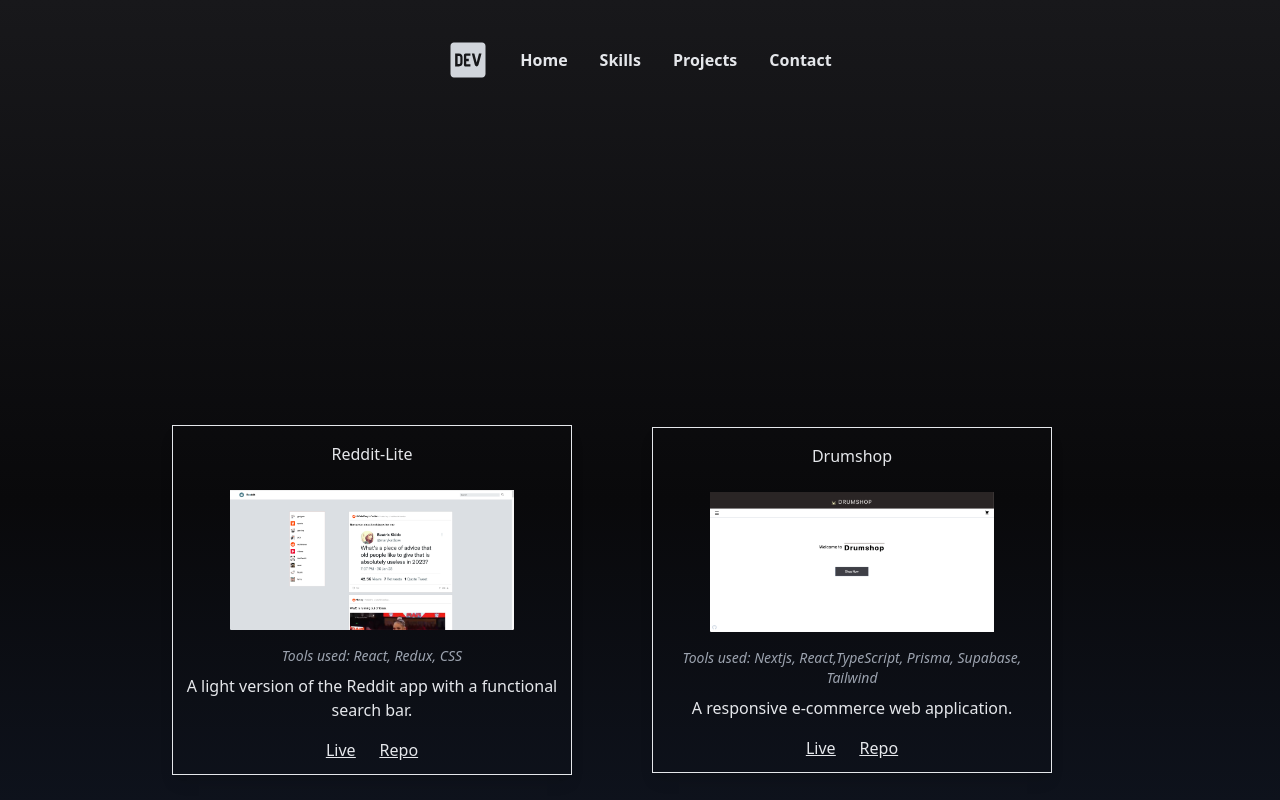
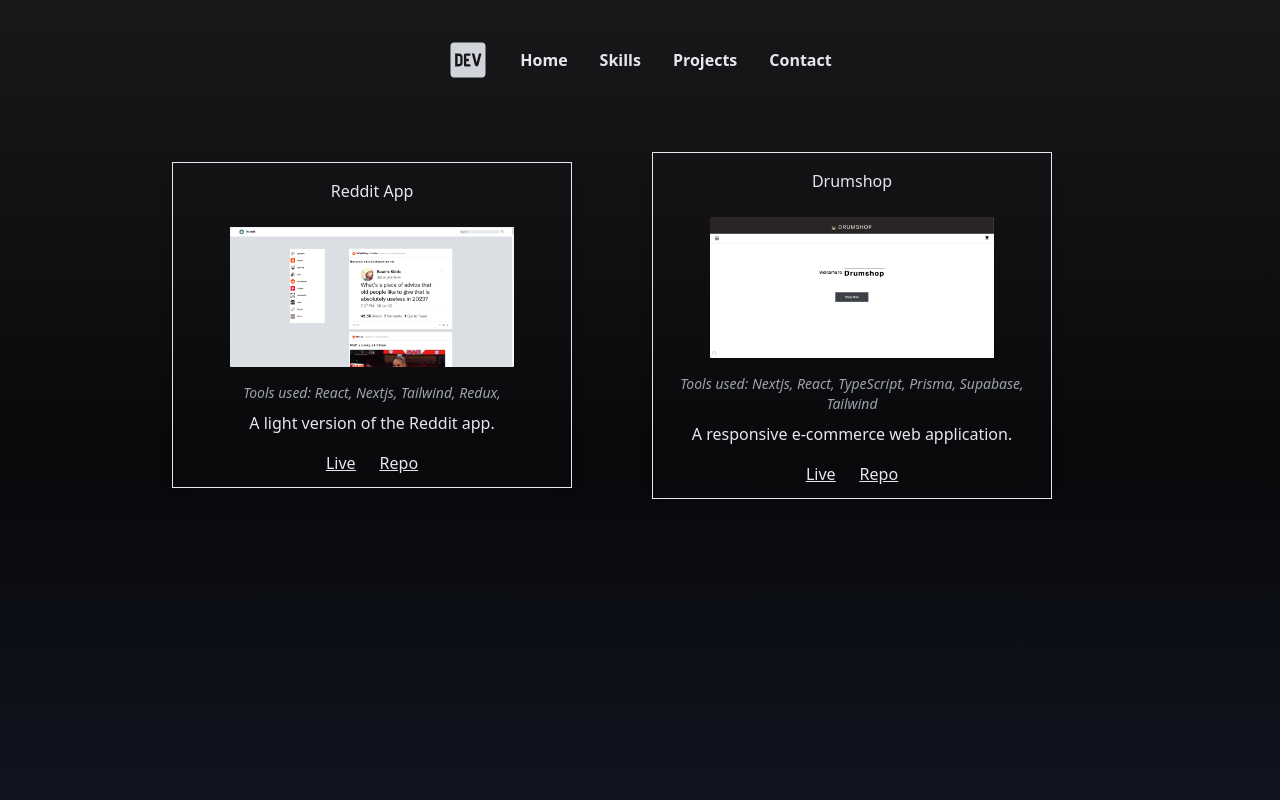
Before and after one commit to jonword/dev-personal, a Next.js app: page /projects in a window 1280 px wide. Shown: the top 800 px of the page. Built offline with nearby package versions, Linux system fonts and the light colour scheme.

Commit message:
update project info reddit

```diff
--- a/app/contact/page.tsx
+++ b/app/contact/page.tsx
@@ -3,22 +3,18 @@
 
 const Contact = () => {
   return (
-    <div
-      className="flex h-screen w-full flex-col items-center justify-center p-4"
-      id="contact"
-    >
-      <h1 className="pb-4 text-center text-3xl text-white">Contact</h1>
+    <div className="flex min-h-screen w-full flex-col p-24" id="contact">
+      <h1 className="pb-4 text-3xl text-white">Contact</h1>
       <Socials />
       <form
         name="Contact"
         method="POST"
-        className="flex  w-full max-w-[600px] flex-col"
+        className="flex w-full max-w-[600px] flex-col"
       >
-        {/* Netlify */}
         <input type="hidden" name="form-name" value="Contact" />
 
         <div className="">
-          <p className="pb-8 text-white"></p>
+          <p className="pb-6 text-white"></p>
         </div>
         <input type="text" placeholder="Name" name="name" className="p-2" />
         <input
--- a/app/page.tsx
+++ b/app/page.tsx
@@ -3,22 +3,19 @@
 
 export default function Home() {
   return (
-    <main className="h-screen w-full">
-      {/* CONTAINER */}
-      <div className="mx-auto flex h-full max-w-[1000px] flex-col justify-center px-8">
+    <div className="mx-auto flex min-h-screen max-w-[1000px] flex-col p-24">
       <p className="text-gray-300">Hey, my name is</p>
-        <h1 className="text-4xl font-bold md:text-7xl text-slate-400">
+      <h1 className="text-5xl font-bold md:text-7xl text-slate-400">
         Jonathan Word
       </h1>
-        <h2 className="shrink text-2xl font-bold md:text-7xl text-sky-400/40">
+      <h2 className="shrink text-3xl font-bold md:text-7xl text-sky-400/40">
         {"I'm"} a Software Developer.
       </h2>
-        <p className="max-w-[700px] shrink flex-wrap py-4 text-gray-300">
-          {"I'm"} a self taught software developer with a passion and focus on
-          the frontend of web appllications.
+      <p className="max-w-[700px] shrink flex-wrap py-3 text-gray-300">
+        {"I'm"} a self taught software developer with a passion and focus on the
+        frontend of web appllications.
       </p>
       <Socials />
     </div>
-    </main>
   );
 }
--- a/app/projects/page.tsx
+++ b/app/projects/page.tsx
@@ -5,7 +5,7 @@
 const Projects = () => {
   return (
     <>
-      <div id="projects" className="mt-20 w-full h-screen">
+      <div id="projects" className=" w-full min-h-screen">
         <div className="mx-auto flex h-full w-full max-w-[1000px] flex-col justify-center p-4">
           <div className="grid grid-cols-1 md:grid-cols-2 shrink items-center justify-center gap-6 p-4 flex-row">
             {projectdata.map((p) => (
--- a/app/projects/projectdata.ts
+++ b/app/projects/projectdata.ts
@@ -4,14 +4,13 @@
 const projects = [
   {
     id: 1,
-    title: "Reddit-Lite",
+    title: "Reddit App",
     image: reddit,
-    alt: "Reddit-Lite project",
-    techList: "React, Redux, CSS",
-    description:
-      "A light version of the Reddit app with a functional search bar.",
-    live: "https://jonword-reddit-lite.netlify.app",
-    repo: "https://github.com/jonword/redditclient",
+    alt: "Reddit App project",
+    techList: "React, Nextjs, Tailwind, Redux,",
+    description: "A light version of the Reddit app.",
+    live: "https://redditapp-jonword.vercel.app",
+    repo: "https://https://github.com/jonword/redditapp",
   },
 
   {
@@ -19,7 +18,7 @@
     title: "Drumshop",
     image: drumshop,
     alt: "Drumshop project",
-    techList: "Nextjs, React,TypeScript, Prisma, Supabase, Tailwind",
+    techList: "Nextjs, React, TypeScript, Prisma, Supabase, Tailwind",
     description: "A responsive e-commerce web application.",
     live: "https://drumshop.vercel.app",
     repo: "https://github.com/jonword/next-ecommerce-ds",
--- a/app/techskills/icons.ts
+++ b/app/techskills/icons.ts
@@ -21,18 +21,18 @@
   },
   {
     id: 2,
-    image: tailwind,
-    alt: "Tailwindcss",
-  },
-  {
-    id: 3,
     image: js,
     alt: "JavaScript",
   },
   {
-    id: 4,
+    id: 3,
     image: ts,
     alt: "TypeScript",
+  },
+  {
+    id: 4,
+    image: tailwind,
+    alt: "Tailwindcss",
   },
   {
     id: 5,
--- a/app/techskills/page.tsx
+++ b/app/techskills/page.tsx
@@ -4,13 +4,13 @@
 
 const TechSkills = () => {
   return (
-    <div className="h-screen w-full">
+    <div className="min-h-screen w-full">
       <div className="mx-auto flex h-full w-full max-w-[1000px] flex-col items-start md:items-center justify-center p-4">
-        <p className="inline text-4xl font-bold text-slate-400">Skills</p>
-        <p className="py-4 md:text-center text-gray-200">
+        <p className="text-4xl font-bold text-slate-400">Skills</p>
+        <p className="py-4 text-gray-200">
           As a frontend developer, I have experience with these technologies.
         </p>
-        <div className="grid grid-cols-5 gap-6 md:grid-cols-5">
+        <div className="grid grid-cols-5 gap-3">
           {Icons.map((x) => (
             <Skill image={x.image} alt={x.alt} key={x.id} id={x.id} />
           ))}
```
Lines whose indentation alone changed are shown as unchanged.
